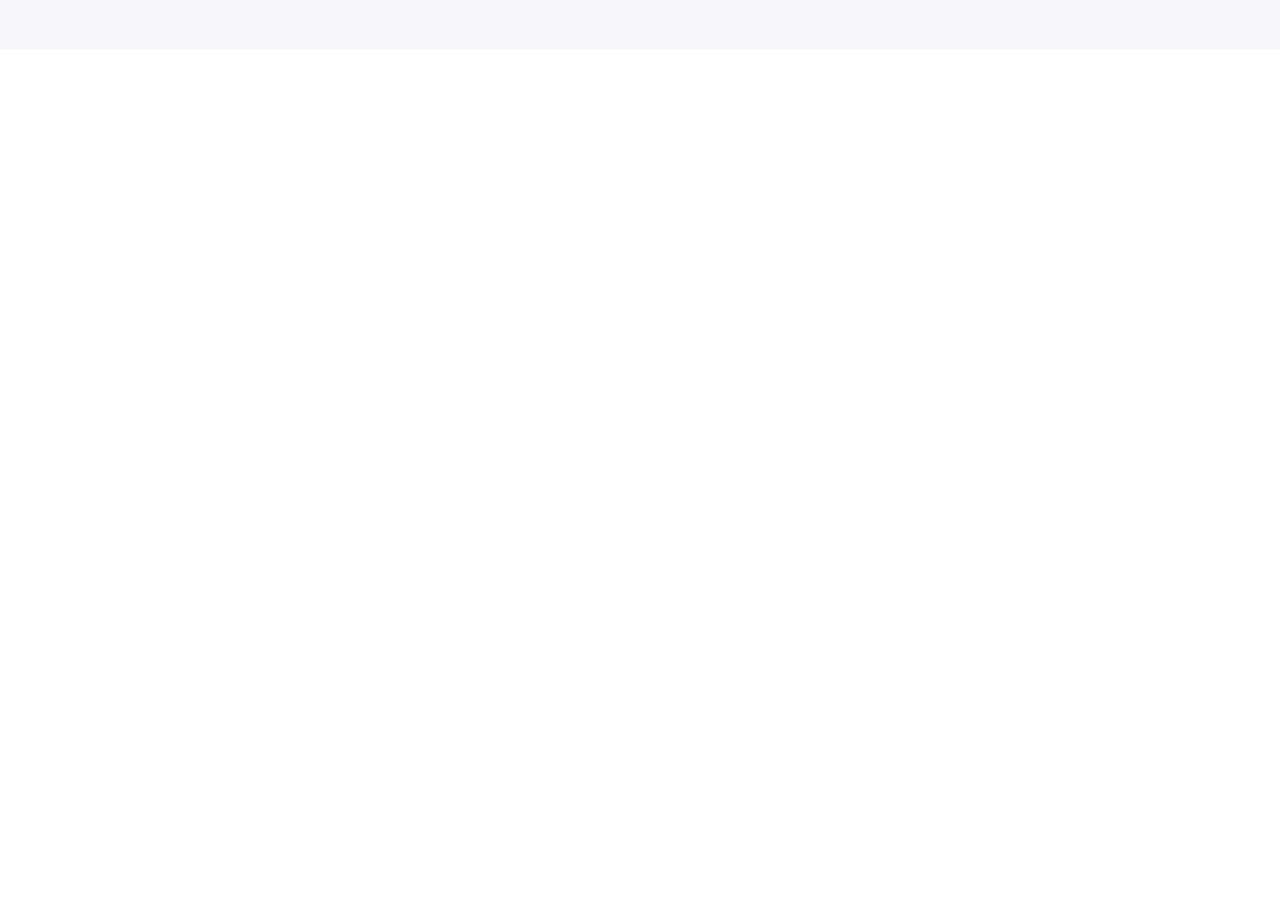
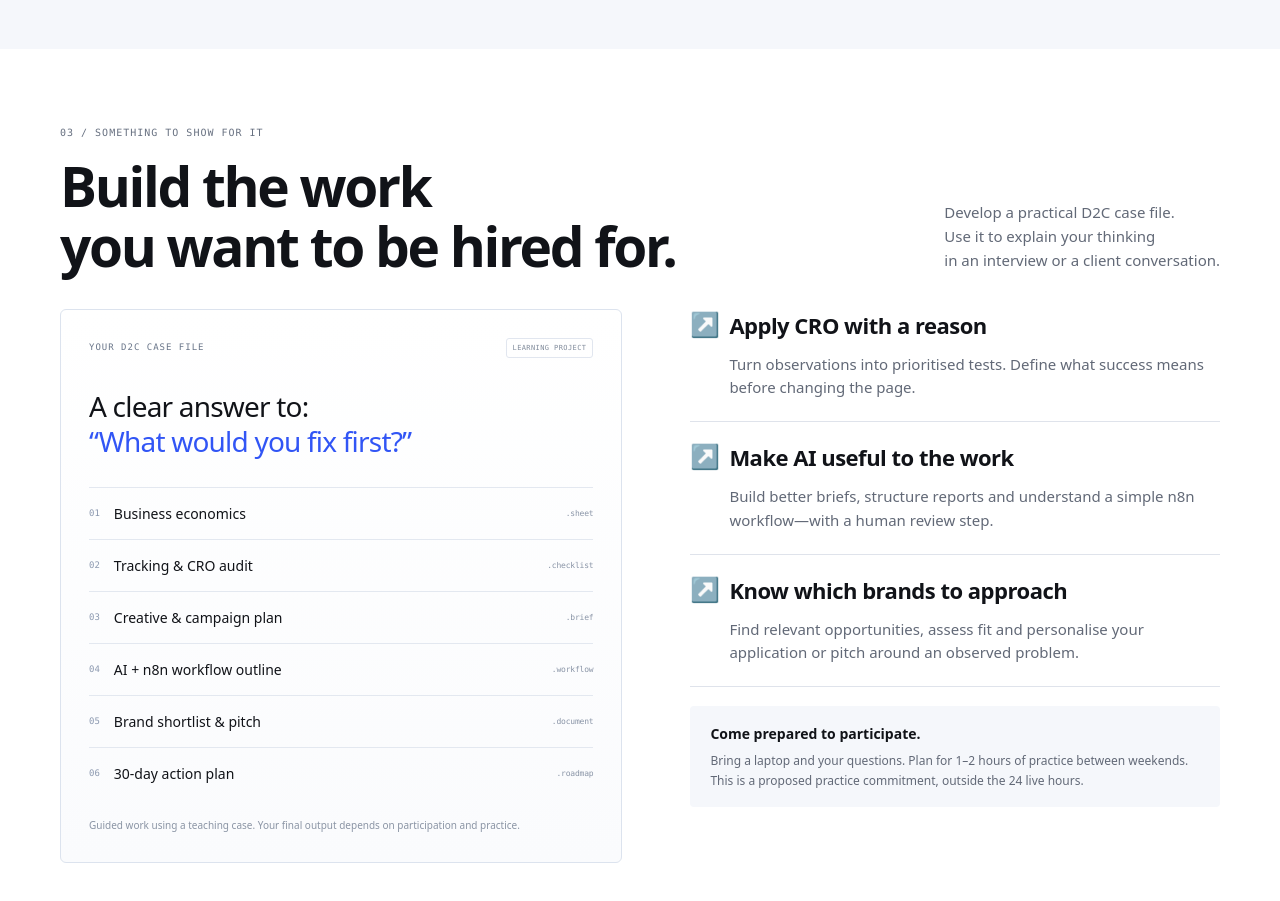
Before and after one commit to Deepakd25k/cohort_incrementalvalue_in, a React (Vite) app: page / in a window 1280 px wide. Shown: the part 2900-3801 px from the top of the page. Before the commit the page ends 2949 px from the top, so only its background shows below. Built offline with nearby package versions, Linux system fonts and the light colour scheme.

Commit message:
feat: implement Section 4 (takeaways) exactly to spec

```diff
--- a/src/App.jsx
+++ b/src/App.jsx
@@ -3,6 +3,7 @@ import Navbar from './components/Navbar'
 import Hero from './components/Hero'
 import FitSection from './components/FitSection'
 import CurriculumSection from './components/CurriculumSection'
+import TakeawaysSection from './components/TakeawaysSection'
 
 export default function App() {
   return (
@@ -11,6 +12,7 @@ export default function App() {
       <Hero />
       <FitSection />
       <CurriculumSection />
+      <TakeawaysSection />
     </div>
   )
 }
--- /dev/null
+++ b/src/components/TakeawaysSection.jsx
@@ -0,0 +1,132 @@
+import React from 'react';
+
+export default function TakeawaysSection() {
+  const deliverables = [
+    { num: '01', title: 'Business economics', ext: '.sheet' },
+    { num: '02', title: 'Tracking & CRO audit', ext: '.checklist' },
+    { num: '03', title: 'Creative & campaign plan', ext: '.brief' },
+    { num: '04', title: 'AI + n8n workflow outline', ext: '.workflow' },
+    { num: '05', title: 'Brand shortlist & pitch', ext: '.document' },
+    { num: '06', title: '30-day action plan', ext: '.roadmap' }
+  ];
+
+  const skills = [
+    {
+      title: 'Apply CRO with a reason',
+      desc: 'Turn observations into prioritised tests. Define what success means before changing the page.'
+    },
+    {
+      title: 'Make AI useful to the work',
+      desc: 'Build better briefs, structure reports and understand a simple n8n workflow—with a human review step.'
+    },
+    {
+      title: 'Know which brands to approach',
+      desc: 'Find relevant opportunities, assess fit and personalise your application or pitch around an observed problem.'
+    }
+  ];
+
+  return (
+    <section id="takeaways" aria-labelledby="takeaways-heading" className="bg-white py-[43px] md:py-[60px] lg:py-[76px]">
+      <div className="page-container">
+
+        {/* SECTION HEADING ROW */}
+        <div className="flex flex-col md:flex-row md:justify-between md:items-end gap-[17px] md:gap-[35px] mb-[24px] lg:mb-[34px]">
+          <div>
+            {/* Eyebrow */}
+            <div className="font-mono text-[9px] md:text-[10px] tracking-[0.7px] md:tracking-[1px] leading-[1.6] text-[#677080]">
+              03 / SOMETHING TO SHOW FOR IT
+            </div>
+
+            {/* Headline */}
+            <h2 id="takeaways-heading" className="font-bold text-[34px] md:text-[clamp(36px,4.3vw,55px)] leading-[1.1] md:leading-[1.08] tracking-[-1.5px] md:tracking-[-2.3px] text-[#111318] mt-[13px] md:mt-[15px]">
+              Build the work<br />
+              you want to be hired for.
+            </h2>
+          </div>
+
+          {/* Supporting Copy */}
+          <p className="text-[14px] md:text-[15px] leading-[1.6] text-[#626977] m-0 mb-0 md:mb-[3px] mt-[17px] md:mt-0">
+            Develop a practical D2C case file.<br className="hidden md:block" />
+            Use it to explain your thinking<br className="hidden md:block" />
+            in an interview or a client conversation.
+          </p>
+        </div>
+
+        {/* MAIN TWO-COLUMN LAYOUT */}
+        <div className="grid grid-cols-1 md:grid-cols-[1.03fr_0.97fr] gap-[29px] md:gap-[35px] lg:gap-[68px] items-start">
+
+          {/* LEFT COLUMN — D2C CASE FILE */}
+          <div className="border border-[#DCE3EE] rounded-[6px] p-[20px] lg:p-[28px] bg-gradient-to-b from-[#FFFFFF] to-[#FAFBFD]">
+
+            {/* Top Row */}
+            <div className="flex justify-between items-center gap-[15px]">
+              <div className="font-mono text-[8px] lg:text-[9px] text-[#697589] tracking-[1px]">
+                YOUR D2C CASE FILE
+              </div>
+              <div className="font-mono text-[6px] lg:text-[7px] text-[#808B9B] tracking-[0.4px] border border-[#E1E6EF] rounded-[3px] py-[4px] px-[6px]">
+                LEARNING PROJECT
+              </div>
+            </div>
+
+            {/* Main Panel Copy */}
+            <div className="font-normal text-[25px] lg:text-[28px] tracking-[-0.8px] leading-[1.25] my-[24px] lg:my-[31px] mb-[24px] lg:mb-[28px]">
+              <div className="text-[#111318]">A clear answer to:</div>
+              <div className="text-[#3155F5]">“What would you fix first?”</div>
+            </div>
+
+            {/* Case File Rows */}
+            <ul className="list-none p-0 m-0">
+              {deliverables.map((item, idx) => (
+                <li key={item.num} className="flex items-center gap-[12px] lg:gap-[14px] py-[13px] lg:py-[15px] border-t border-[#E3E8F0]">
+                  <span className="font-mono text-[9px] text-[#8B98AF] shrink-0">{item.num}</span>
+                  <span className="font-normal text-[13px] lg:text-[14px] text-[#111318] flex-1">{item.title}</span>
+                  <span className="font-mono text-[7px] lg:text-[8px] text-[#8994A6] tracking-tight shrink-0">{item.ext}</span>
+                </li>
+              ))}
+            </ul>
+
+            {/* Bottom Note */}
+            <div className="text-[10px] text-[#8A94A4] mt-[19px] leading-[1.55]">
+              Guided work using a teaching case. Your final output depends on participation and practice.
+            </div>
+
+          </div>
+
+          {/* RIGHT COLUMN — PRACTICAL SKILLS */}
+          <div className="flex flex-col">
+
+            {/* Skill Blocks */}
+            <div className="flex flex-col">
+              {skills.map((skill, idx) => (
+                <div key={idx} className="relative pl-[34px] lg:pl-[39px] pb-[18px] lg:pb-[22px] mb-[18px] lg:mb-[19px] border-b border-[#DFE3EB]">
+                  <span aria-hidden="true" className="absolute left-0 top-[3px] text-[24px] text-[#3155F5] leading-none">
+                    ↗
+                  </span>
+                  <h3 className="font-bold text-[20px] lg:text-[22px] text-[#111318] tracking-[-0.5px] mb-[11px] m-0">
+                    {skill.title}
+                  </h3>
+                  <p className="text-[14px] lg:text-[15px] text-[#626977] leading-[1.55] m-0">
+                    {skill.desc}
+                  </p>
+                </div>
+              ))}
+            </div>
+
+            {/* Practice Note */}
+            <div className="bg-[#F5F7FB] p-[17px_20px] rounded-[4px] mt-[10px] lg:mt-0">
+              <div className="text-[14px] font-bold text-[#111318]">
+                Come prepared to participate.
+              </div>
+              <p className="text-[12px] text-[#626977] leading-[1.6] mt-[7px] mb-0">
+                Bring a laptop and your questions. Plan for 1–2 hours of practice between weekends. This is a proposed practice commitment, outside the 24 live hours.
+              </p>
+            </div>
+
+          </div>
+
+        </div>
+
+      </div>
+    </section>
+  );
+}
```
Also changed, not shown: 5 other files (tests, documents, lock files or other folders).
